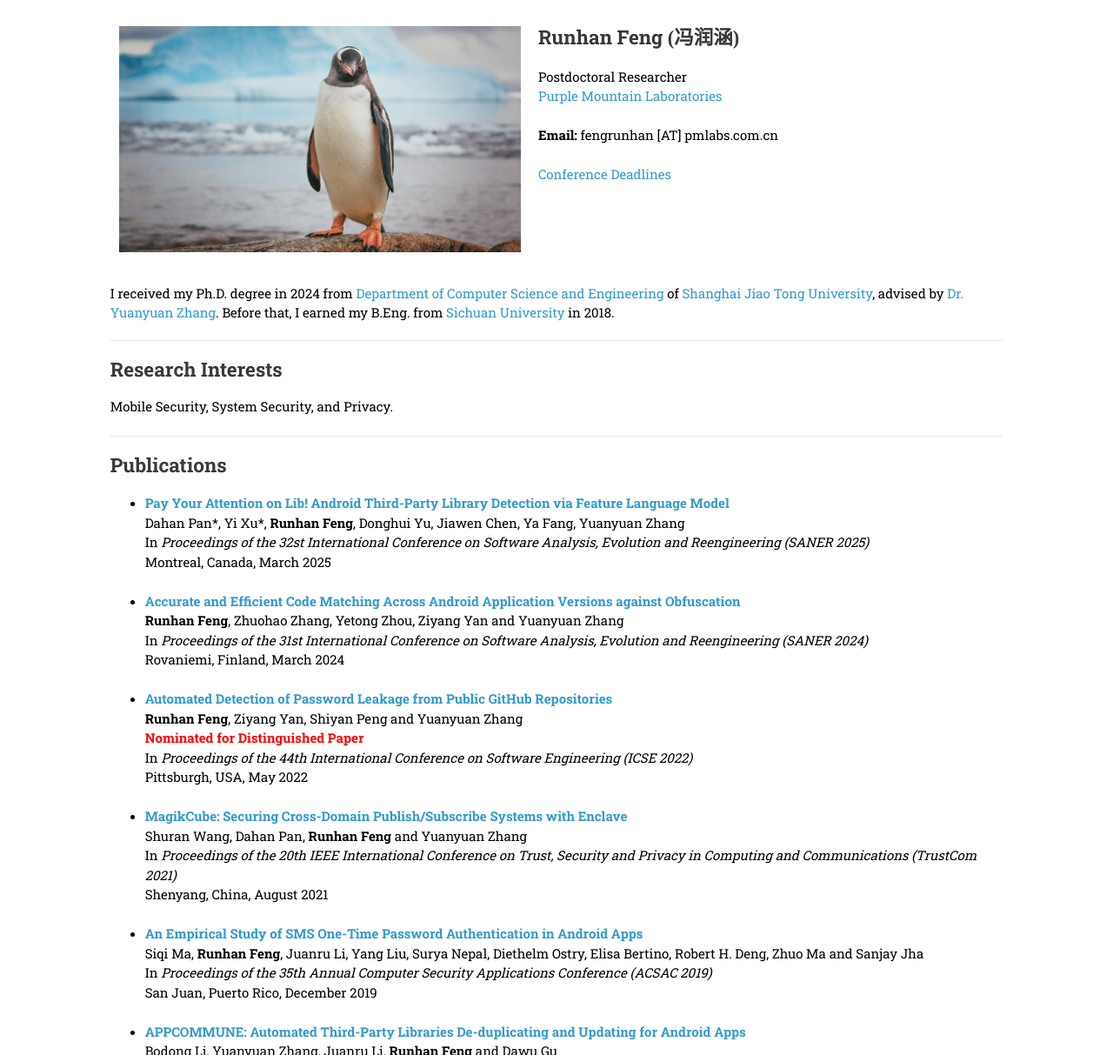
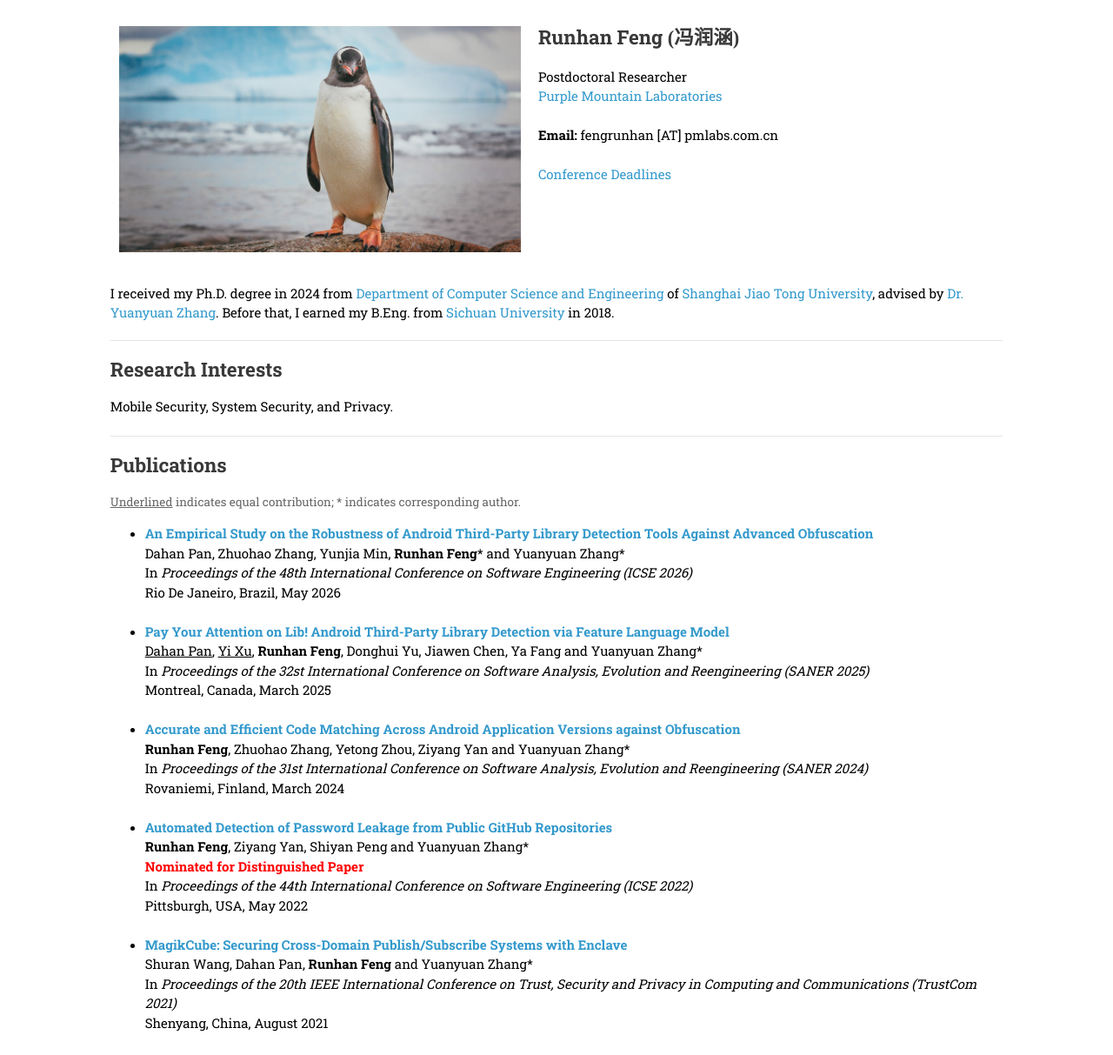
Before and after one commit to Aoa0/Aoa0.github.io, a plain HTML site: page index.html in a window 1280 px wide. Shown: the top 1213 px of the page at 87% size. Drawn offline with Linux system fonts and the light colour scheme.

Commit message:
25.12 update

```diff
--- a/files/style.css
+++ b/files/style.css
@@ -132,6 +132,15 @@ table.cfp-table td {
     text-align: center;
     border: 1px solid#777;
     font: -apple-system, BlinkMacSystemFont, sans-serif;
+}
+
+/* Publication author styles */
+.co-first-author {
+    text-decoration: underline;
+}
+
+.corresponding-author::after {
+    content: "*";
 }
 
 /* Year link styles */
--- a/index.html
+++ b/index.html
@@ -55,24 +55,34 @@
             <hr>
 
             <h2>Publications</h2>
+            <p style="font-size: 0.9em; color: #666; margin-bottom: 15px;">
+                <span class="co-first-author">Underlined</span> indicates equal contribution; <span class="corresponding-author"></span> indicates corresponding author.
+            </p>
             <ul>
                 <li>
+                    <a href="pubs/icse26.pdf"><b>An Empirical Study on the Robustness of Android Third-Party Library Detection Tools Against Advanced Obfuscation</b></a><br/>
+                    Dahan Pan, Zhuohao Zhang, Yunjia Min, <span class="corresponding-author"> <b>Runhan Feng</b></span> and <span class="corresponding-author">Yuanyuan Zhang</span> <br>
+                    In <i>Proceedings of the 48th International Conference on Software Engineering (ICSE 2026)</i><br/>
+                    Rio De Janeiro, Brazil, May 2026<br>
+                    <br>
+
+                <li>
                     <a href="pubs/saner25.pdf"><b>Pay Your Attention on Lib! Android Third-Party Library Detection via Feature Language Model</b></a><br/>
-                    Dahan Pan*, Yi Xu*, <b>Runhan Feng</b>, Donghui Yu, Jiawen Chen, Ya Fang, Yuanyuan Zhang <br>
+                    <span class="co-first-author">Dahan Pan</span>, <span class="co-first-author">Yi Xu</span>, <b>Runhan Feng</b>, Donghui Yu, Jiawen Chen, Ya Fang and <span class="corresponding-author">Yuanyuan Zhang</span> <br>
                     In <i>Proceedings of the 32st International Conference on Software Analysis, Evolution and Reengineering (SANER 2025)</i><br/>
                     Montreal, Canada, March 2025<br>
                     <br>
 
                 <li>
                     <a href="pubs/saner24.pdf"><b>Accurate and Efficient Code Matching Across Android Application Versions against Obfuscation</b></a><br/>
-                    <b>Runhan Feng</b>, Zhuohao Zhang, Yetong Zhou, Ziyang Yan and Yuanyuan Zhang <br>
+                    <b>Runhan Feng</b>, Zhuohao Zhang, Yetong Zhou, Ziyang Yan and <span class="corresponding-author">Yuanyuan Zhang</span> <br>
                     In <i>Proceedings of the 31st International Conference on Software Analysis, Evolution and Reengineering (SANER 2024)</i><br/>
                     Rovaniemi, Finland, March 2024<br>
                     <br>
 
                 <li>
                     <a href="pubs/icse22.pdf"><b>Automated Detection of Password Leakage from Public GitHub Repositories</b></a><br/>
-                    <b>Runhan Feng</b>, Ziyang Yan, Shiyan Peng and Yuanyuan Zhang <br>
+                    <b>Runhan Feng</b>, Ziyang Yan, Shiyan Peng and <span class="corresponding-author">Yuanyuan Zhang</span> <br>
                     <b style="color: red;">Nominated for Distinguished Paper</b><br>
                     In <i>Proceedings of the 44th International Conference on Software Engineering (ICSE 2022)</i><br/>
                     Pittsburgh, USA, May 2022<br>
@@ -80,7 +90,7 @@
 
                 <li>
                     <a href="pubs/trustcom21.pdf"><b>MagikCube: Securing Cross-Domain Publish/Subscribe Systems with Enclave</b></a><br/>
-                    Shuran Wang, Dahan Pan, <b>Runhan Feng</b> and Yuanyuan Zhang <br>
+                    Shuran Wang, Dahan Pan, <b>Runhan Feng</b> and <span class="corresponding-author">Yuanyuan Zhang</span> <br>
                     In <i>Proceedings of the 20th IEEE International Conference on Trust, Security and Privacy in Computing and Communications (TrustCom 2021)</i><br/>
                     Shenyang, China, August 2021<br>
                     <br>
```
Also changed, not shown: cfps.html (+1 -0 lines), files/script.js (+13 -4 lines), 1 other file.
